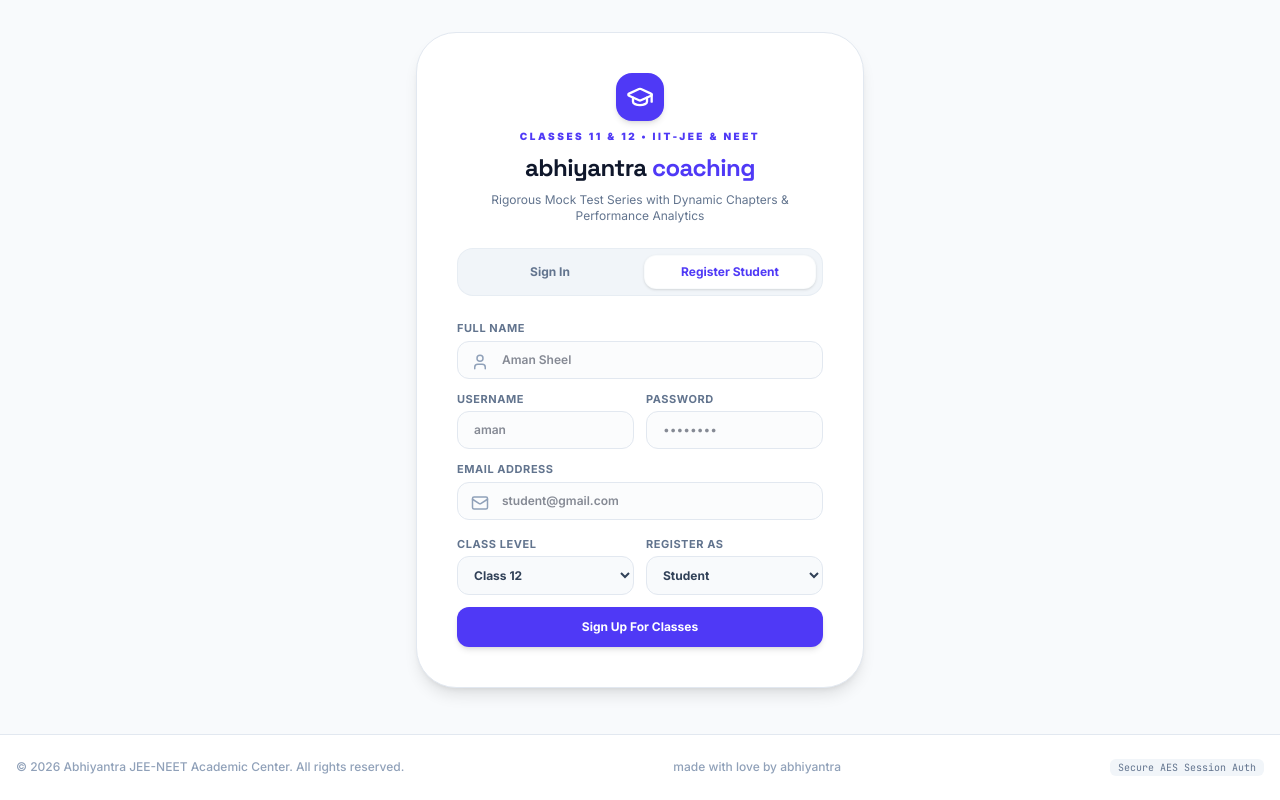
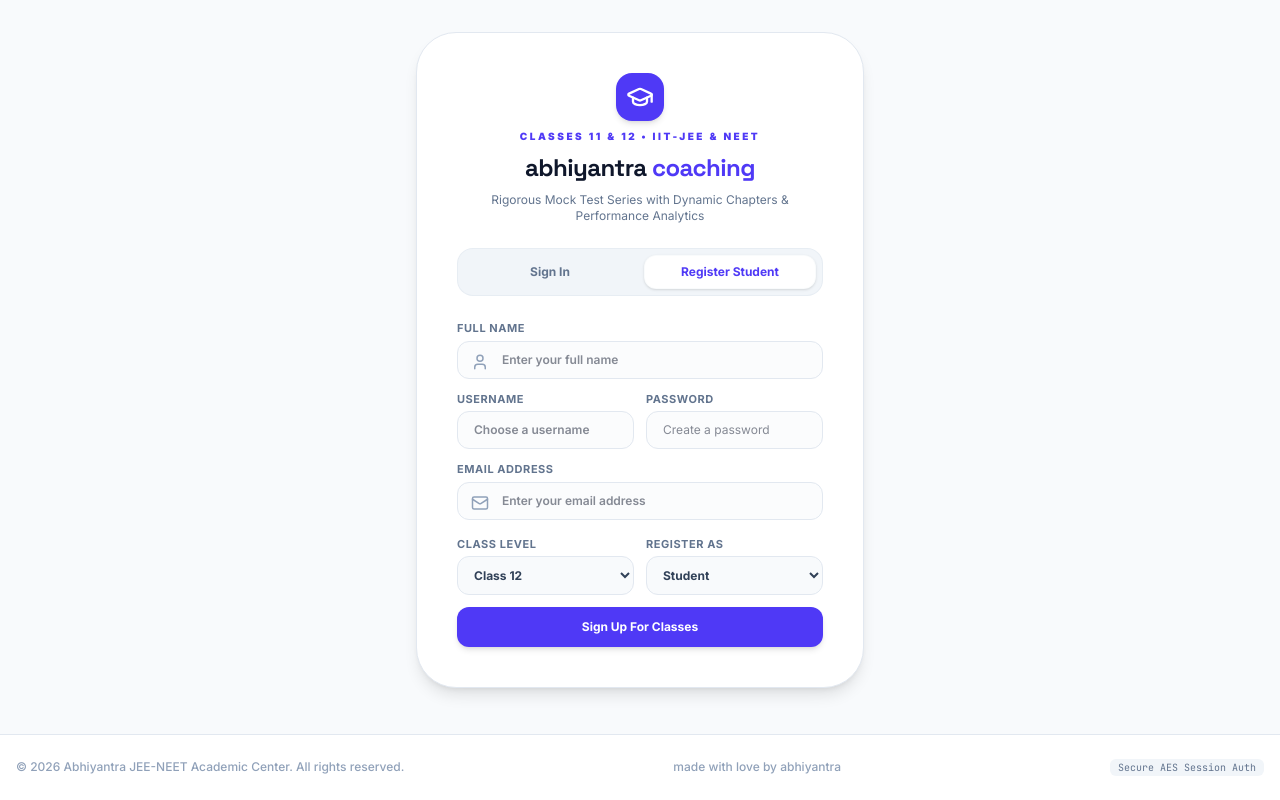
Before and after one commit to amansheel2309/Abhiyantra-Coaching, a React (Vite) app: page / in a window 1280 px wide. Both pictures are taken after a click on the button "Register Student". Built offline with nearby package versions, Linux system fonts and the light colour scheme; no server answers.

Commit message:
Update AuthScreen.tsx
security patch

```diff
--- a/src/components/AuthScreen.tsx
+++ b/src/components/AuthScreen.tsx
@@ -223,7 +223,7 @@ export default function AuthScreen({ onLoginSuccess }: AuthScreenProps) {
                 <Key className="absolute left-3.5 top-3 h-4.5 w-4.5 text-slate-400" />
                 <input
                   type="password"
-                  placeholder="••••••••"
+                  placeholder="Enter your password"
                   value={loginPassword}
                   onChange={(e) => setLoginPassword(e.target.value)}
                   className="w-full bg-slate-50/50 pl-11 pr-4 py-2.5 border border-slate-200 rounded-xl text-xs focus:ring-2 focus:ring-indigo-500/20 focus:border-indigo-600 transition-all"
@@ -239,16 +239,17 @@ export default function AuthScreen({ onLoginSuccess }: AuthScreenProps) {
             </button>
           </form>
         ) : (
-          <form onSubmit={handleRegister} className="space-y-3">
+          <form onSubmit={handleRegister} className="space-y-3" autoComplete="off">
             <div className="space-y-1">
               <label className="text-[11px] font-bold text-slate-500 uppercase tracking-wider block">Full Name</label>
               <div className="relative">
                 <User className="absolute left-3.5 top-3 h-4.5 w-4.5 text-slate-400" />
                 <input
                   type="text"
-                  placeholder="Aman Sheel"
+                  placeholder="Enter your full name"
                   value={regName}
                   onChange={(e) => setRegName(e.target.value)}
+                  autoComplete="off"
                   className="w-full bg-slate-50/50 pl-11 pr-4 py-2.5 border border-slate-200 rounded-xl text-xs focus:ring-2 focus:ring-indigo-500/20 focus:border-indigo-600 transition-all font-semibold"
                 />
               </div>
@@ -259,9 +260,10 @@ export default function AuthScreen({ onLoginSuccess }: AuthScreenProps) {
                 <label className="text-[11px] font-bold text-slate-500 uppercase tracking-wider block">Username</label>
                 <input
                   type="text"
-                  placeholder="aman"
+                  placeholder="Choose a username"
                   value={regUsername}
                   onChange={(e) => setRegUsername(e.target.value)}
+                  autoComplete="off"
                   className="w-full bg-slate-50/50 px-4 py-2.5 border border-slate-200 rounded-xl text-xs focus:ring-2 focus:ring-indigo-500/20 focus:border-indigo-600 transition-all font-semibold"
                 />
               </div>
@@ -269,9 +271,10 @@ export default function AuthScreen({ onLoginSuccess }: AuthScreenProps) {
                 <label className="text-[11px] font-bold text-slate-500 uppercase tracking-wider block">Password</label>
                 <input
                   type="password"
-                  placeholder="••••••••"
+                  placeholder="Create a password"
                   value={regPassword}
                   onChange={(e) => setRegPassword(e.target.value)}
+                  autoComplete="new-password"
                   className="w-full bg-slate-50/50 px-4 py-2.5 border border-slate-200 rounded-xl text-xs focus:ring-2 focus:ring-indigo-500/20 focus:border-indigo-600 transition-all"
                 />
               </div>
@@ -283,9 +286,10 @@ export default function AuthScreen({ onLoginSuccess }: AuthScreenProps) {
                 <Mail className="absolute left-3.5 top-3 h-4.5 w-4.5 text-slate-400" />
                 <input
                   type="email"
-                  placeholder="student@gmail.com"
+                  placeholder="Enter your email address"
                   value={regEmail}
                   onChange={(e) => setRegEmail(e.target.value)}
+                  autoComplete="off"
                   className="w-full bg-slate-50/50 pl-11 pr-4 py-2.5 border border-slate-200 rounded-xl text-xs focus:ring-2 focus:ring-indigo-500/20 focus:border-indigo-600 transition-all font-semibold"
                 />
               </div>
```
